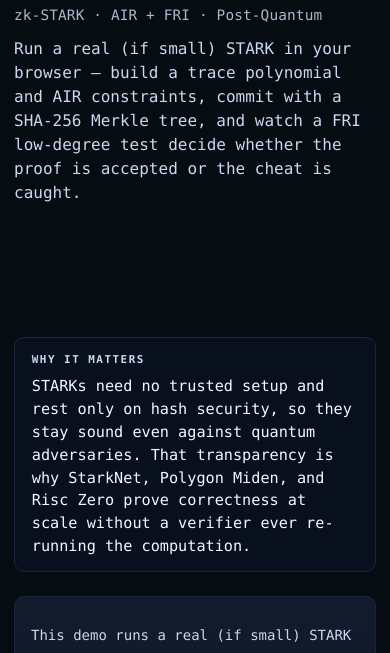
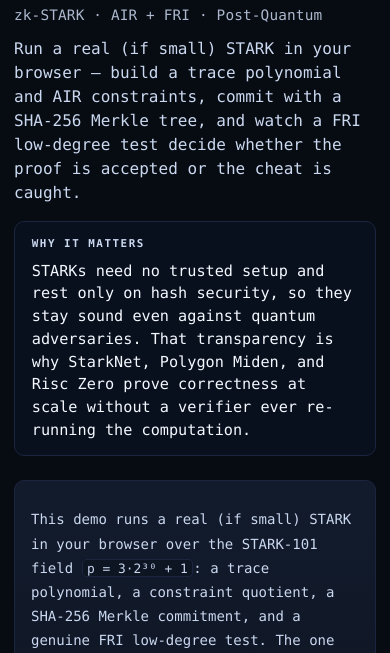
Before and after one commit to systemslibrarian/crypto-lab-stark-tower, a website built with Vite: page index.html in a window 390 px wide. Shown: the part 115-768 px from the top of the page. Built offline with nearby package versions, Linux system fonts and the light colour scheme.

Commit message:
Make lab self-contained; fix cl-hero mobile layout; accessibility pass

```diff
--- a/css/style.css
+++ b/css/style.css
@@ -115,7 +115,6 @@
 .brand-title { font-size: 31px; font-family: var(--sans); letter-spacing: -0.02em; font-weight: 650; color: var(--tx); }
 .brand-sub { font-size: 13px; color: var(--tx2); max-width: 840px; }
 
-/* BEGIN cl-hero standard — managed, keep in sync across fleet */
 .cl-hero{display:flex;align-items:flex-start;justify-content:space-between;gap:clamp(1rem,4vw,3rem);flex-wrap:wrap;margin:clamp(1rem,3vw,2rem) 0 1.5rem;}
 .cl-hero-main{flex:1 1 22rem;min-width:min(100%,20rem);}
 .cl-hero-title{margin:0;font-family:var(--sans);font-size:clamp(1.6rem,3.8vw,2.7rem);font-weight:700;line-height:1.1;letter-spacing:.01em;color:var(--tx);}
@@ -124,8 +123,7 @@
 .cl-hero-why{flex:0 1 min(40%,26rem);min-width:min(100%,15rem);border:1px solid var(--bord);border-radius:10px;padding:.85rem 1.05rem;background:color-mix(in oklab,var(--acc) 6%,transparent);}
 .cl-hero-why-label{display:block;font-size:.68rem;font-weight:700;letter-spacing:.14em;color:var(--tx2);}
 .cl-hero-why-text{margin:.35rem 0 0;font-size:.95rem;line-height:1.5;color:var(--tx);}
-@media (max-width:640px){.cl-hero{flex-direction:column;}.cl-hero-why{flex-basis:auto;width:100%;}}
-/* END cl-hero standard */
+@media (max-width:640px){.cl-hero{flex-direction:column;}.cl-hero-why{flex-basis:auto;width:100%;}.cl-hero-main{flex-basis:auto;min-width:0;}}
 
 .wrap { max-width: 1040px; margin: 0 auto; }
 .hero-panel {
--- a/src/main.ts
+++ b/src/main.ts
@@ -274,7 +274,11 @@
       dots += `<circle cx="${cx(i, size).toFixed(1)}" cy="${y}" r="${r0}" class="${cls}"/>`;
     }
   }
-  target.innerHTML = `<svg viewBox="0 0 ${W} ${H}" class="fri-svg" preserveAspectRatio="xMidYMid meet">${lines}${dots}${labels}</svg>`;
+  const desc =
+    `FRI folding diagram: ${layers.length} layers, from ${layers[0].size} evaluation points down to ` +
+    `${layers[layers.length - 1].size}. The final layer is ` +
+    `${finalConstant ? 'constant, as an honest low-degree polynomial requires' : 'not constant, revealing a cheat'}.`;
+  target.innerHTML = `<svg viewBox="0 0 ${W} ${H}" class="fri-svg" preserveAspectRatio="xMidYMid meet" role="img"><title>${desc}</title>${lines}${dots}${labels}</svg>`;
 }
 
 // --------------------------------------------------------------------------
```
Also changed, not shown: index.html (+0 -6 lines).
